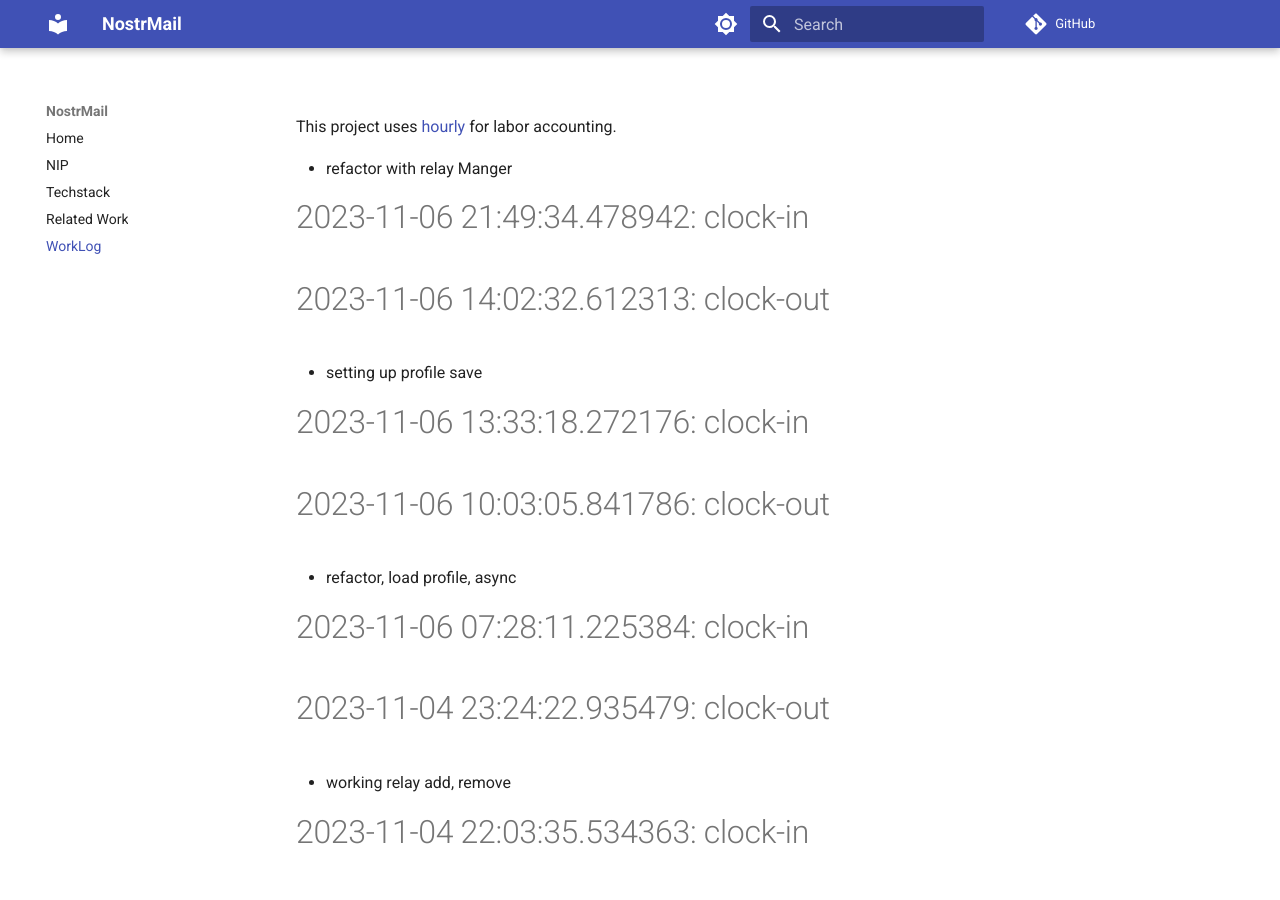
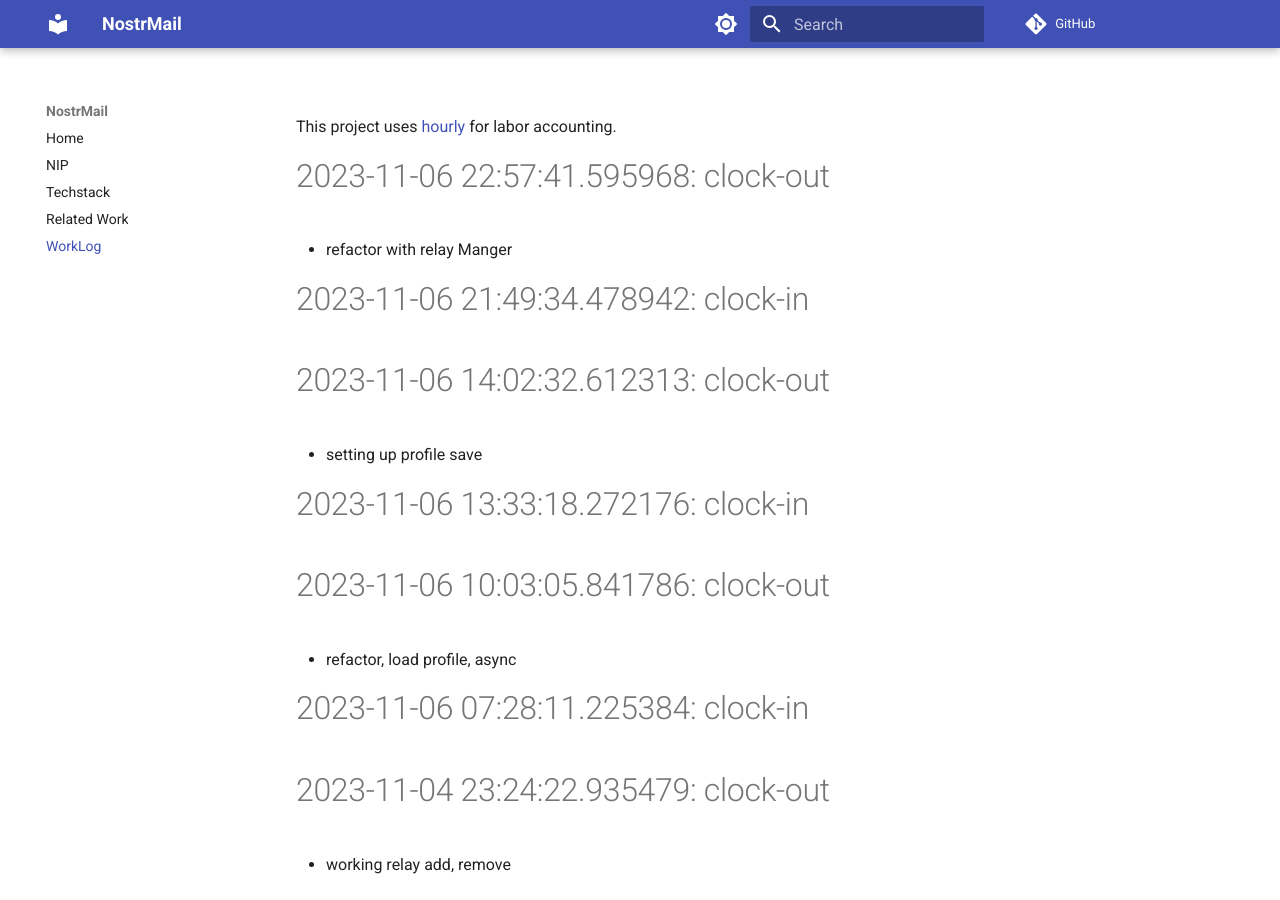
Before and after one commit to asherp/nostr-mail, an MkDocs documentation site: the page built from docs/WorkLog.md, in a window 1280 px wide and 900 px high. Built offline with MkDocs 1.6.1 and Material for MkDocs 9.7.7, drawn with Linux system fonts in a browser that asks for light colours; comment, search, counter and statistics services are not loaded.

Commit message:
clock-out

```diff
--- a/WorkLog.md
+++ b/WorkLog.md
@@ -1,3 +1,5 @@
+# 2023-11-06 22:57:41.595968: clock-out
+
 * refactor with relay Manger
 
 # 2023-11-06 21:49:34.478942: clock-in
```
